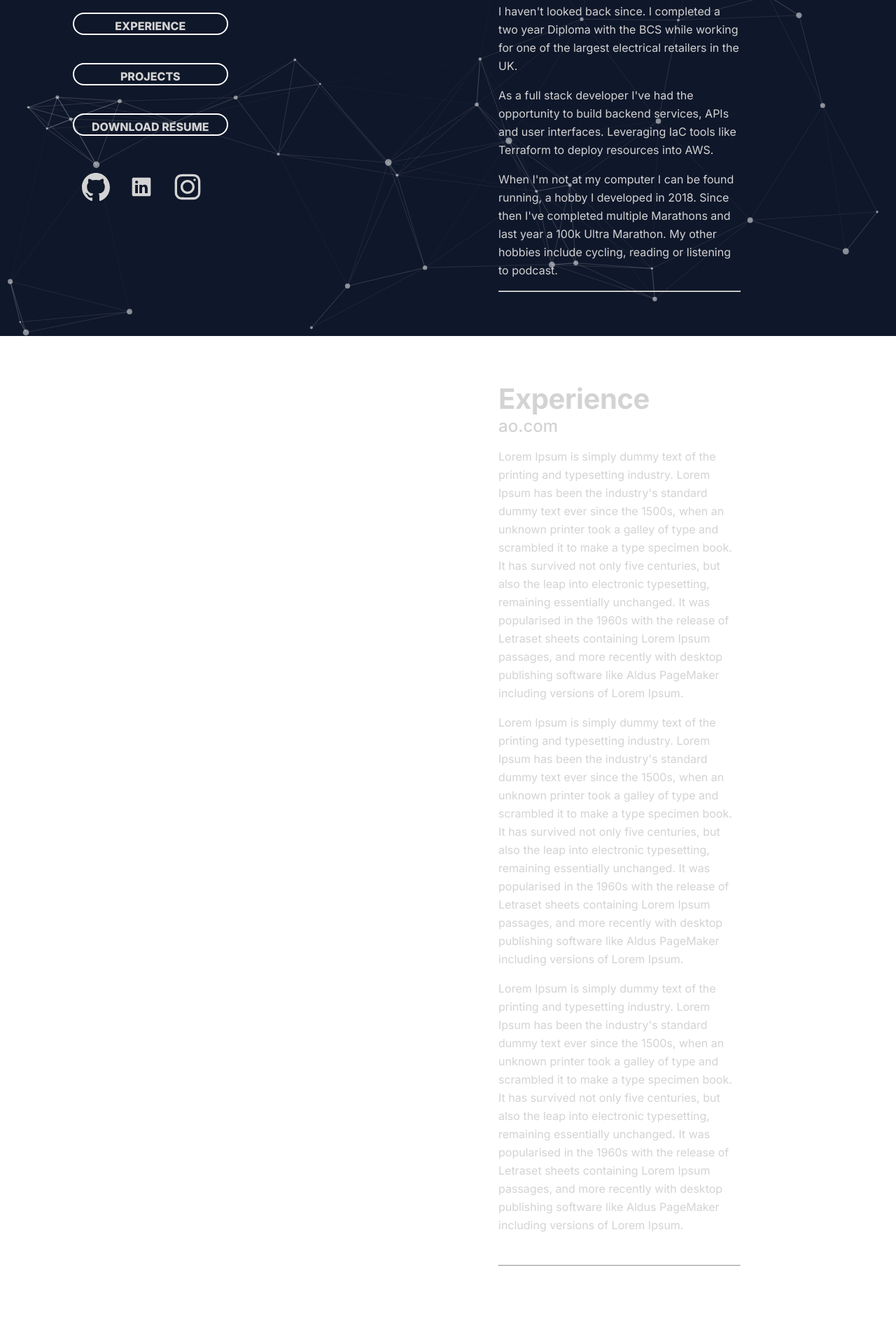
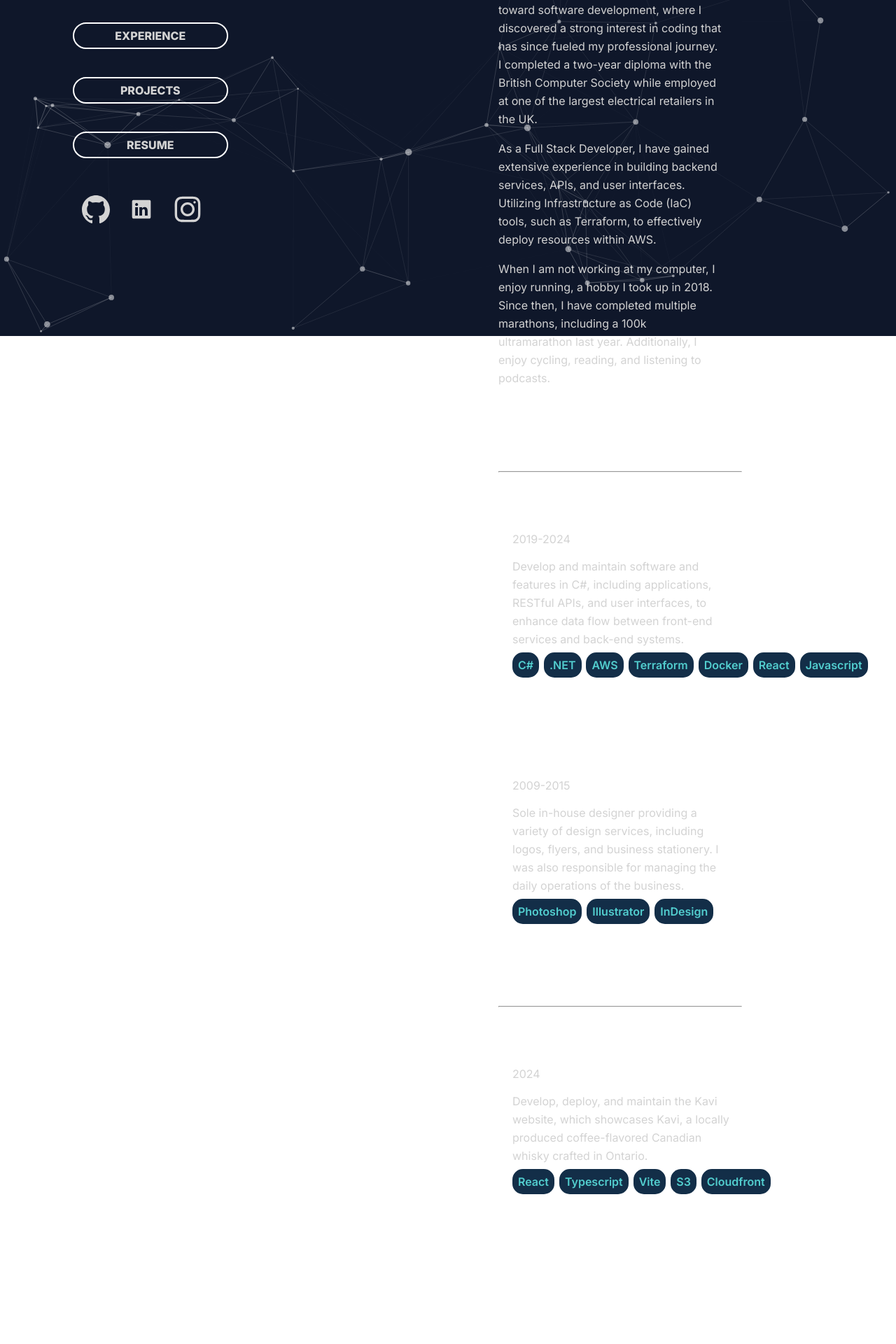
Before and after one commit to JoeCous/portfolio, a React (Vite) app: page / in a window 1280 px wide. Shown: the part 320-2240 px from the top of the page at 70% size. After the commit the page ends 2156 px from the top, so only its background shows below. Built offline with nearby package versions, Linux system fonts and the light colour scheme.

Commit message:
feat: add components, resume, links. add styling changes for initial web layout.

```diff
--- a/src/app.scss
+++ b/src/app.scss
@@ -1,10 +1,41 @@
 @import url("https://fonts.googleapis.com/css2?family=Inter:ital,opsz,wght@0,14..32,100..900;1,14..32,100..900&display=swap");
 
+$navy: #00072d;
+$dark-blue: #132e48;
+$teal: #52cdce;
+$light-grey: #d3d3d3;
 $font-stack: "Inter", "Helvetica", sans-serif;
-$primary-color: #00072d;
 
 body,
 html {
   height: 100vh;
   font-family: $font-stack;
 }
+
+hr {
+  float: left;
+  width: 60%;
+  margin-bottom: 4%;
+}
+
+h1 {
+  color: white;
+  letter-spacing: -0.025rem;
+  font-weight: 700;
+  padding-top: 15vh;
+  font-size: 2.5rem;
+  margin: 0;
+}
+
+h2 {
+  color: white;
+  font-size: 1.2rem;
+}
+
+h3 {
+  color: white;
+  font-size: 1.3rem;
+  margin-top: 4%;
+  margin-bottom: 0;
+  font-weight: 800;
+}
--- a/src/components/about/about.scss
+++ b/src/components/about/about.scss
@@ -1,8 +1,6 @@
 .container {
-  display: flex;
   width: 100vw;
   height: 100vh;
-}
 
   .leftDiv {
     margin-left: 7.5vw;
@@ -12,31 +10,9 @@
 
   .rightDiv {
     position: relative;
-  color: lightgrey;
+    color: #d3d3d3;
     margin-left: 55vw;
   }
-
-h2 {
-  letter-spacing: -0.025rem;
-  font-weight: 700;
-  padding-top: 15vh;
-  font-size: 2.5rem;
-  margin: 0;
-}
-
-h4 {
-  font-size: 1.5rem;
-  margin: 0;
-  font-weight: 500;
-}
-
-.aboutTxt {
-  width: 27vw;
-  line-height: 1.625;
-}
-
-p {
-  width: 40vw;
 }
 
   .navItems {
@@ -56,7 +32,6 @@ p {
       border: 2px solid white;
       border-radius: 20px;
       width: 17vw;;
-    height: 3.5vh;
       font-size: 1rem;
       margin-bottom: 5vh;
       text-align: center;
@@ -70,7 +45,6 @@ p {
     }
   }
 
-
   .logoContainer {
     width: 20vw;
     height: 5vh;
@@ -81,3 +55,79 @@ p {
       height: 100%;
     }
   }
+
+  #about {
+    padding-top: 15vh;
+    padding-bottom: 7%;
+  }
+
+.aboutTxt {
+  width: 25vw;
+  line-height: 1.625;
+}
+
+//Mobile
+
+@media (max-width: 767px) {
+  .container{
+    .leftDiv {
+      position: relative;
+    }
+
+    .rightDiv {
+      margin-left: 7.5vw;
+    }
+  }
+
+  .navItems {
+    font-weight: 800;
+    padding-top: 0;
+
+    p {
+      padding: 2vh;
+      font-size: 1.3rem;
+    }
+
+    a {
+      padding: 8px;
+      display: inline;
+      width: 90%;
+      height: 5.5vh;
+      font-size: 0.9rem;
+      margin-right: 4%;
+    }
+
+    .logoContainer {
+      margin-top: 2vh;
+      width: 40vw;
+      height: 3.5vh;
+
+      img {
+        padding: 1vw;
+        object-fit: contain;
+        height: 100%;
+      }
+    }
+  }
+
+  h1 {
+    letter-spacing: -0.025rem;
+    font-weight: 700;
+    padding-top: 10vh;
+    font-size: 2rem;
+  }
+
+  h3 {
+    font-size: 1.3rem;
+    margin: 0;
+    font-weight: 500;
+  }
+
+  .aboutTxt {
+    width: 85vw;
+    line-height: 1.625;
+  }
+  }
+
+@media (min-width: 768px) and (max-width: 1023px) {
+}
--- a/src/components/about/about.tsx
+++ b/src/components/about/about.tsx
@@ -2,63 +2,48 @@ import "../about/about.scss";
 import github from "../../assets/github.svg"
 import linkedin from "../../assets/linkedin.svg"
 import instagram from "../../assets/instagram.svg"
+import resume from "../../assets/Resume.pdf"
 
-const para1 = "I've always had a passion for technology and I have previously worked as a Graphic Designer. Fast-forward to 2019 and I made the decision to make a career change. I quickly gained an interest in writing code and I haven't looked back since. I completed a two year Diploma with the BCS while working for one of the largest electrical retailers in the UK.";
-const para2 = "As a full stack developer I've had the opportunity to build backend services, APIs and user interfaces. Leveraging IaC tools like Terraform to deploy resources into AWS.";
-const para3 = "When I'm not at my computer I can be found running, a hobby I developed in 2018. Since then I've completed multiple Marathons and last year a 100k Ultra Marathon. My other hobbies include cycling, reading or listening to podcast.";
-const text = "Lorem Ipsum is simply dummy text of the printing and typesetting industry. Lorem Ipsum has been the industry's standard dummy text ever since the 1500s, when an unknown printer took a galley of type and scrambled it to make a type specimen book. It has survived not only five centuries, but also the leap into electronic typesetting, remaining essentially unchanged. It was popularised in the 1960s with the release of Letraset sheets containing Lorem Ipsum passages, and more recently with desktop publishing software like Aldus PageMaker including versions of Lorem Ipsum."
+import Experience from "../experience/experience.tsx"
+import Projects from "../projects/projects.tsx"
+
+const para1 = "I have a longstanding passion for technology, which initially led me to a career as a Graphic Designer. In 2019, I made the decision to transition my career toward software development, where I discovered a strong interest in coding that has since fueled my professional journey. I completed a two-year diploma with the British Computer Society while employed at one of the largest electrical retailers in the UK.";
+const para2 = "As a Full Stack Developer, I have gained extensive experience in building backend services, APIs, and user interfaces. Utilizing Infrastructure as Code (IaC) tools, such as Terraform, to effectively deploy resources within AWS.";
+const para3 = "When I am not working at my computer, I enjoy running, a hobby I took up in 2018. Since then, I have completed multiple marathons, including a 100k ultramarathon last year. Additionally, I enjoy cycling, reading, and listening to podcasts.";
 
 export default function About() {
   return (
     <>
       <div className="container">
         <div className="leftDiv">
-          <h2>Joe Coucill</h2>
-          <h4>Full Stack Software Developer</h4>
+          <h1>Joe Coucill</h1>
+          <h3>Full Stack Software Developer</h3>
           <br></br>
           <div className="navItems">
-            <a href="#About">ABOUT</a>
-            <a href="#Experience">EXPERIENCE</a>
-            <a href="#Projects">PROJECTS</a>
-            <a href="Resume">DOWNLOAD RESUME</a>
+            <a href="#about">ABOUT</a>
+            <a href="#experience">EXPERIENCE</a>
+            <a href="#projects">PROJECTS</a>
+            <a href={resume} target = "_blank">RESUME</a>
+            </div>
 
             <div className="logoContainer">
-            <img src={github}></img>
-            <img src={linkedin}></img>
-            <img src={instagram}></img>
+            <a href="https://github.com/JoeCous" target="_blank"><img src={github}></img></a>
+            <a href="https://www.linkedin.com/in/joe-coucill-036225187/" target="_blank"><img src={linkedin}></img></a>
+            <a href="https://www.instagram.com/joecous/" target="_blank"><img src={instagram}></img></a>
             </div>
-          </div>
+
         </div>
 
         <div className="rightDiv">
-        <h2>About Me</h2>
-        <div id="About">
+        <div id="about">
+        <h2>ABOUT</h2>
+        <hr></hr>
           <p className="aboutTxt">{para1}</p>
           <p className="aboutTxt">{para2}</p>
           <p className="aboutTxt">{para3}</p>
         </div>
-
-        <hr></hr>
-
-        <div id="Experience">
-          <h2>Experience</h2>
-          <h4>ao.com</h4>
-          <p className="aboutTxt">{text}</p>
-          <p className="aboutTxt">{text}</p>
-          <p className="aboutTxt">{text}</p>
-          <br></br>
-        </div>
-
-        <hr></hr>
-
-        <div id="Projects">
-          <h2>Projects</h2>
-          <h4>Kavi Reserve Whisky</h4>
-          <p className="aboutTxt">{text}</p>
-          <p className="aboutTxt">{text}</p>
-          <p className="aboutTxt">{text}</p>
-          <br></br>
-        </div>
+        <Experience/>
+        <Projects/>
         </div>
       </div>
     </>
--- /dev/null
+++ b/src/components/experience/experience.scss
@@ -0,0 +1,25 @@
+span {
+    background-color:  #132e48;
+    font-weight: 600;
+    margin-right: 2%;
+    color: #52cdce;
+    padding: 8px;
+    border-radius: 15px;
+}
+
+.ao, .thinkPrint {
+    margin-bottom: 10%;
+    width: 27vw;
+    padding: 20px;
+}
+
+.aoText, .thinkPrintText {
+    width: 25vw;
+    line-height: 1.625;
+    margin-bottom: 4%;
+  }
+
+  .ao:hover, .thinkPrint:hover {
+    border-radius: 20px;
+    background-color: rgba(94, 234, 212, 0.2);
+  }
--- /dev/null
+++ b/src/components/experience/experience.tsx
@@ -0,0 +1,45 @@
+import "../experience/experience.scss";
+
+const aoText = "Develop and maintain software and features in C#, including applications, RESTful APIs, and user interfaces, to enhance data flow between front-end services and back-end systems.";
+const thinkPrintText = "Sole in-house designer providing a variety of design services, including logos, flyers, and business stationery. I was also responsible for managing the daily operations of the business."
+
+export default function Experience() {
+  return (
+    <>
+      <div id="experience">
+        <h2>EXPERIENCE</h2>
+        <hr></hr>
+        <br></br>
+        <a href="https://www.ao.com" target = "_blank">
+        <div className="ao">
+        <h3>Software Developer - ao.com</h3>
+        <p className="date">2019-2024</p>
+        <p className="aoText">{aoText}</p>
+        <div className="skills">
+          <span>C#</span>
+          <span>.NET</span>
+          <span>AWS</span>
+          <span>Terraform</span>
+          <span>Docker</span>
+          <span>React</span>
+          <span>Javascript</span>
+        </div>
+      </div>
+      </a>
+
+      <a href="https://www.thinkprintnw.co.uk" target = "_blank">
+      <div className="thinkPrint">
+        <h3>Graphic Designer - Think Print</h3>
+        <p className="date">2009-2015</p>
+        <p className="thinkPrintText">{thinkPrintText}</p>
+        <div className="skills">
+          <span>Photoshop</span>
+          <span>Illustrator</span>
+          <span>InDesign</span>
+        </div>
+      </div>
+      </a>
+      </div>
+    </>
+  );
+}
--- /dev/null
+++ b/src/components/projects/projects.scss
@@ -0,0 +1,21 @@
+a {
+    text-decoration: none;
+    color: inherit;
+}
+
+.kaviText {
+    width: 25vw;
+    line-height: 1.625;
+    margin-bottom: 4%;
+}
+
+.kavi:hover {
+    border-radius: 20px;
+    background-color: rgba(94, 234, 212, 0.2);
+  }
+
+  .kavi {
+    margin-bottom: 10%;
+    width: 27vw;
+    padding: 20px;
+}
--- /dev/null
+++ b/src/components/projects/projects.tsx
@@ -0,0 +1,34 @@
+import "../projects/projects.scss";
+
+
+const kaviText = "Develop, deploy, and maintain the Kavi website, which showcases Kavi, a locally produced coffee-flavored Canadian whisky crafted in Ontario.";
+
+export default function Projects() {
+    return (
+      <>
+      <div id="projects">
+        <h2>PROJECTS</h2>
+        <hr></hr>
+        <br></br>
+      <a href="https://www.kaviwhisky.com" target = "_blank">
+        <div className="kavi">
+          <h3>Kavi Reserve Whisky</h3>
+          <p>2024</p>
+          <p className="kaviText">{kaviText}</p>
+
+        <div className="skills">
+          <span>React</span>
+          <span>Typescript</span>
+          <span>Vite</span>
+          <span>S3</span>
+          <span>Cloudfront</span>
+        </div>
+        </div>
+        </a>
+        <br></br>
+        <br></br>
+        <br></br>
+        </div>
+      </>
+    );
+  }
```
Also changed, not shown: src/App.tsx (line endings or trailing spaces), 1 other file (tests, documents, lock files or other folders). Lines whose indentation alone changed are shown as unchanged.
